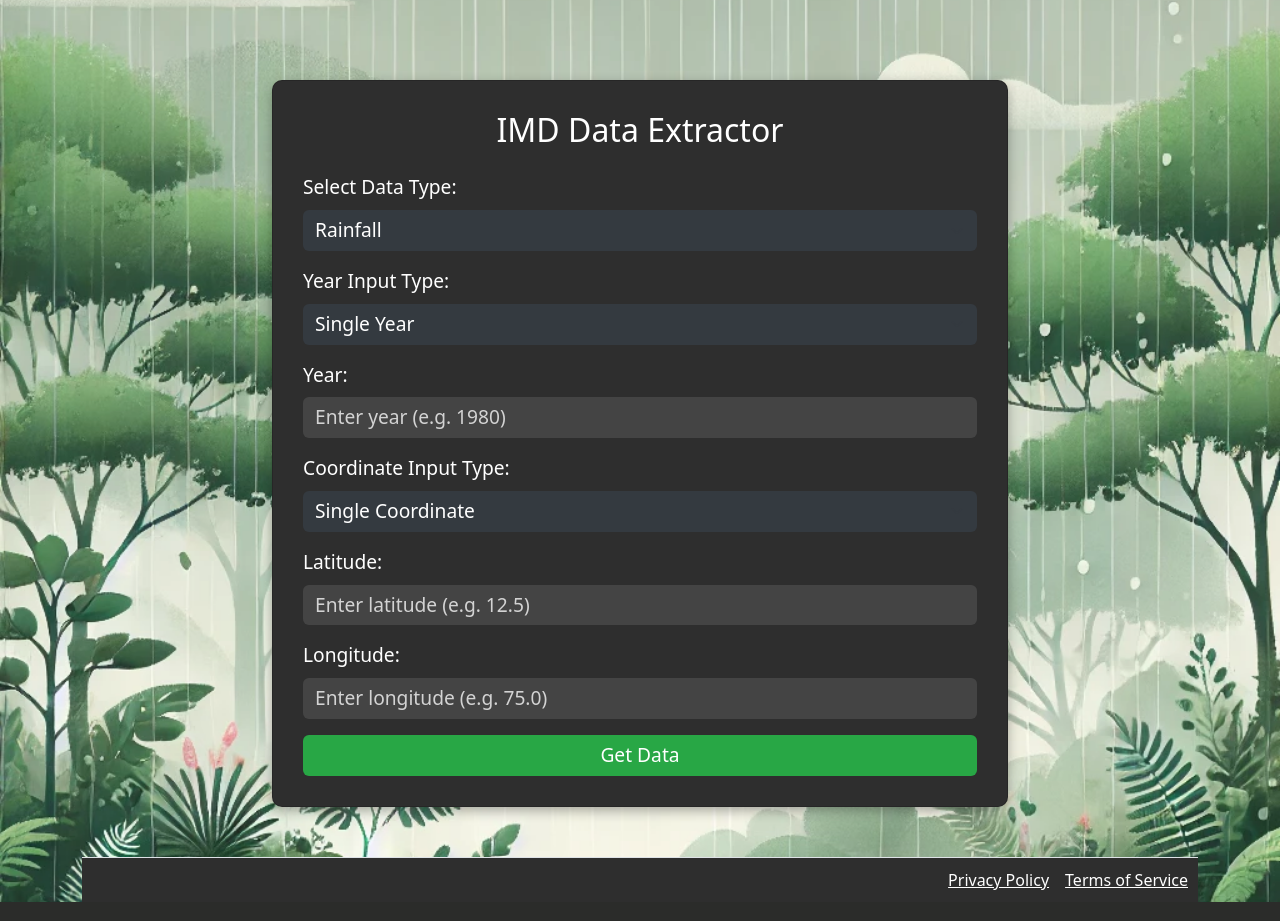
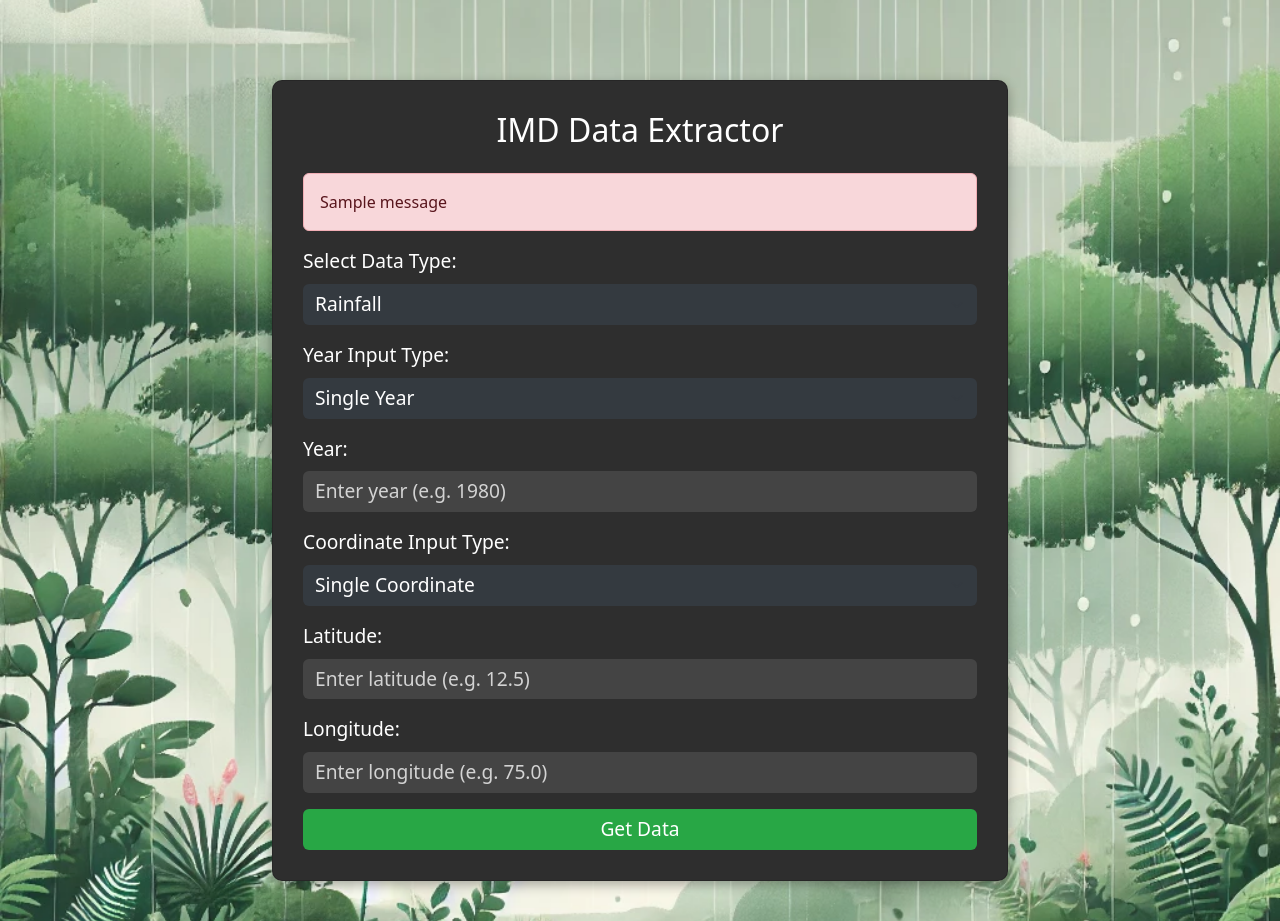
Before and after one commit to ansumanray10/ansumanray10_imd_extractor, a Flask app: page / in a window 1280 px wide. Shown: the top 921 px of the page. Run offline with Flask 3, Linux system fonts and the light colour scheme; one stand-in notice (Sample message) is shown.

Commit message:
Update index.html

```diff
--- a/templates/index.html
+++ b/templates/index.html
@@ -124,6 +124,18 @@
             <div class="col-md-8">
                 <div class="card">
                     <h2 class="text-center mb-4">IMD Data Extractor</h2>
+
+                    <!-- Error Messages Section -->
+                    {% with messages = get_flashed_messages() %}
+                        {% if messages %}
+                            <div class="alert alert-danger" role="alert">
+                                {% for message in messages %}
+                                    {{ message }}
+                                {% endfor %}
+                            </div>
+                        {% endif %}
+                    {% endwith %}
+
                     <form method="POST" action="/submit" enctype="multipart/form-data">
                         <!-- Data Type Selection -->
                         <div class="mb-3">
```
